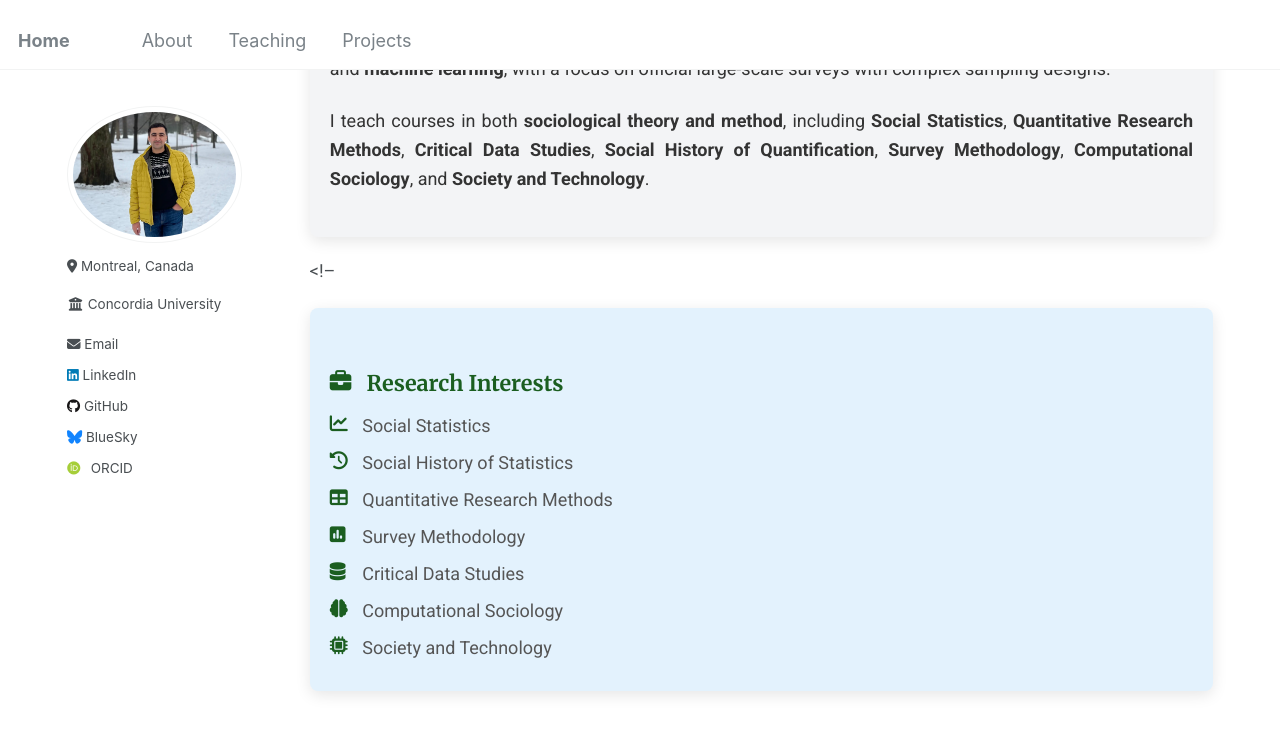
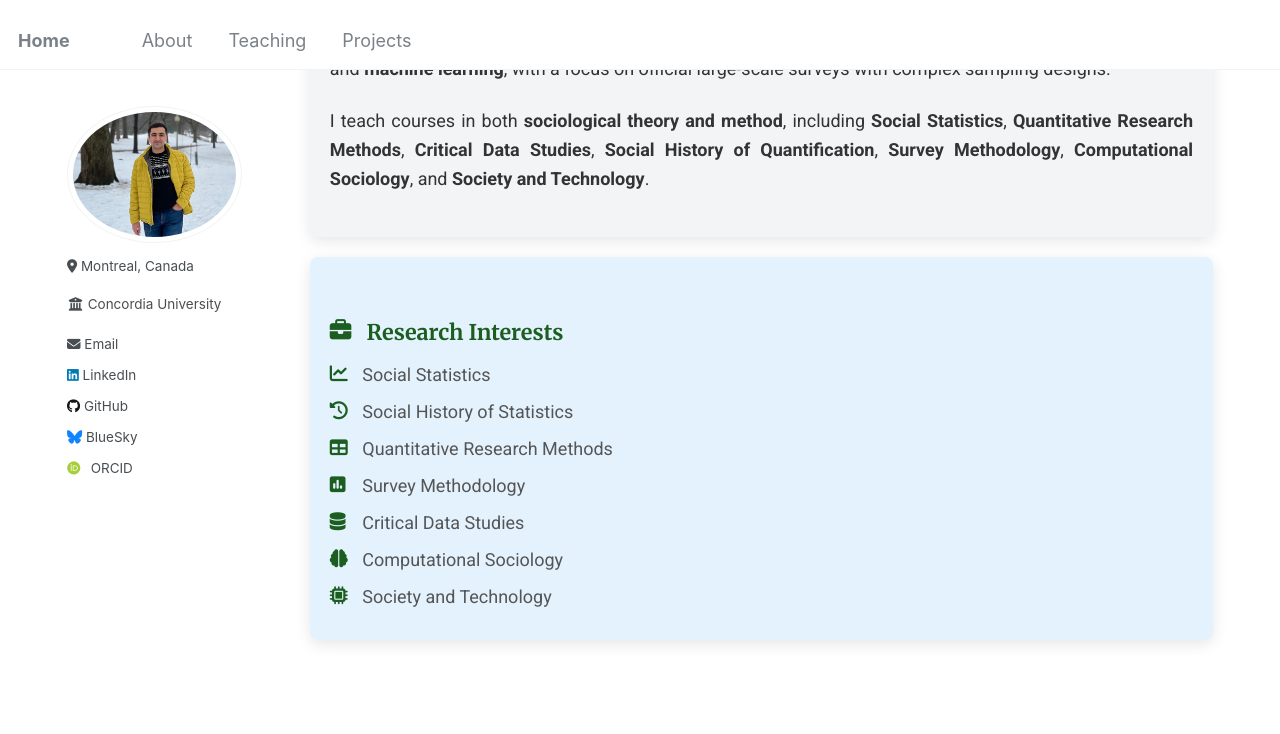
Before and after one commit to Mohsnmonji/mohsnmonji.github.io, a Jekyll site: the page built from about-me.md, in a window 1280 px wide and 900 px high, scrolled down 464 px. Shown: the top 734 px of the window. Built offline with Jekyll 4.4.1, drawn with Linux system fonts in a browser that asks for light colours; some web fonts are replaced.

Commit message:
Update about-me.md

```diff
--- a/about-me.md
+++ b/about-me.md
@@ -114,7 +114,7 @@ author_profile: true
     <strong>Quantitative Research Methods</strong>, <strong>Critical Data Studies</strong>, <strong>Social History of Quantification</strong>,
     <strong>Survey Methodology</strong>, <strong>Computational Sociology</strong>, and <strong>Society and Technology</strong>.
   </p>
-</div> <!--
+</div>
 
 <div class="card">
   <h3><i class="fas fa-briefcase icon"></i> Research Interests</h3>
```
